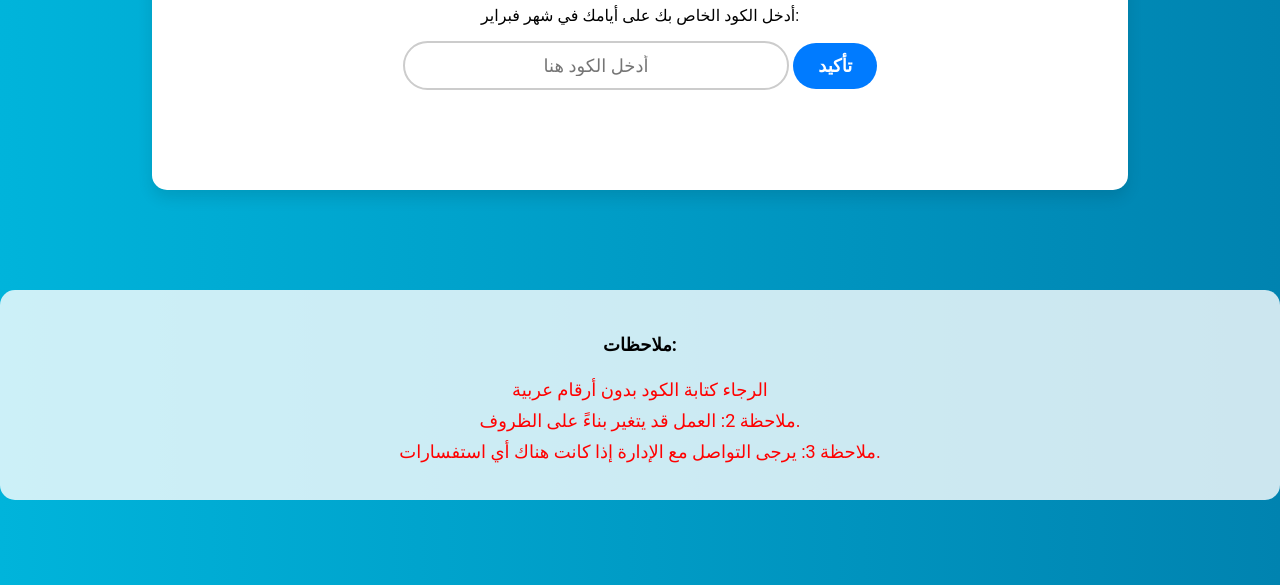
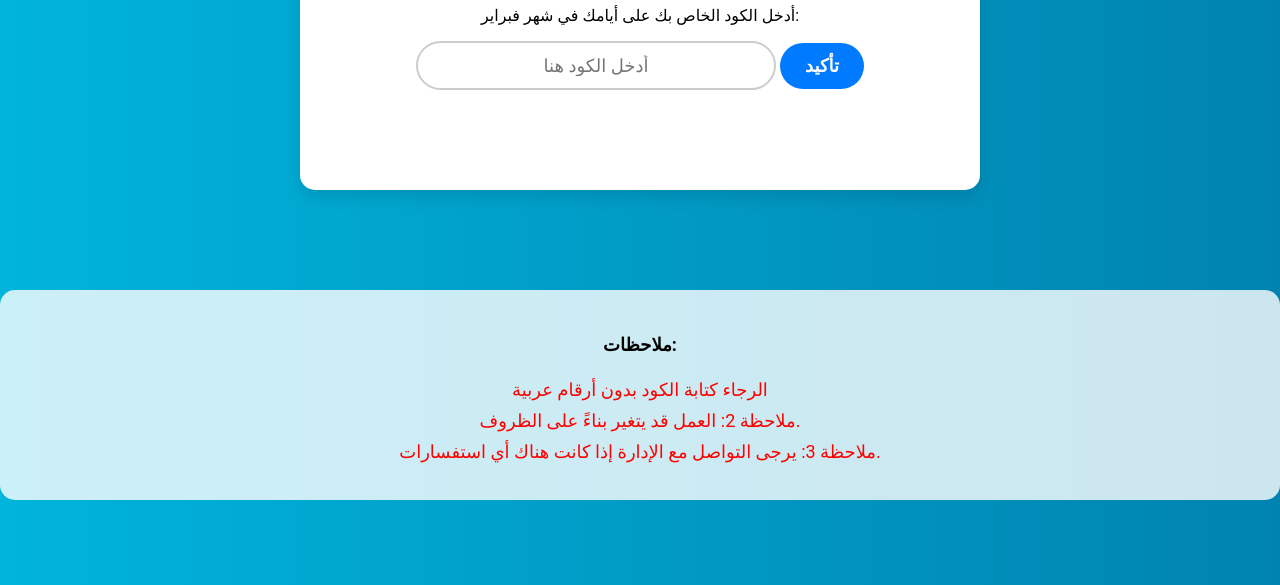
Before and after one commit to Mo-Abdelkader/em, a plain HTML site: page index.html in a window 1280 px wide. Shown: the part 215-800 px from the top of the page. Drawn offline with Linux system fonts and the light colour scheme.

Commit message:
Update index.html

```diff
--- a/index.html
+++ b/index.html
@@ -13,6 +13,7 @@
             padding: 0;
             background: linear-gradient(to right, #00b4db, #0083b0); /* تدرج لوني جذاب */
             transition: background-color 0.3s ease, color 0.3s ease; /* إضافة تأثير عند التبديل */
+            overflow-x: hidden;
         }
 
         /* حاوية الوضع الداكن */
@@ -24,13 +25,14 @@
         /* الحاوية الرئيسية */
         .container {
             margin: 100px auto;
-            width: 70%;
             padding: 40px;
             background: #fff;
             box-shadow: 0 8px 15px rgba(0, 0, 0, 0.1);
             border-radius: 15px;
             text-align: center;
             transition: transform 0.3s ease-in-out, background-color 0.3s ease, box-shadow 0.3s ease;
+            width: 80%;
+            max-width: 600px; /* الحد الأقصى للعرض */
         }
 
         .container.dark-mode {
@@ -74,7 +76,7 @@
         /* تنسيق الإدخال */
         input {
             padding: 12px;
-            width: 40%;
+            width: 60%;
             margin-bottom: 20px;
             font-size: 18px;
             border: 2px solid #ccc;
@@ -83,6 +85,7 @@
             text-align: center; /* توسيط النص داخل الحقل */
             font-family: 'Roboto', sans-serif; /* تعديل نوع الخط ليتناسب مع الصفحة */
             transition: border-color 0.3s ease;
+            box-sizing: border-box;
         }
 
         input:focus {
@@ -131,6 +134,8 @@
             justify-content: center;
             gap: 15px;
             direction: rtl;
+            flex-wrap: wrap;
+            justify-content: space-between;
         }
 
         .day {
```
